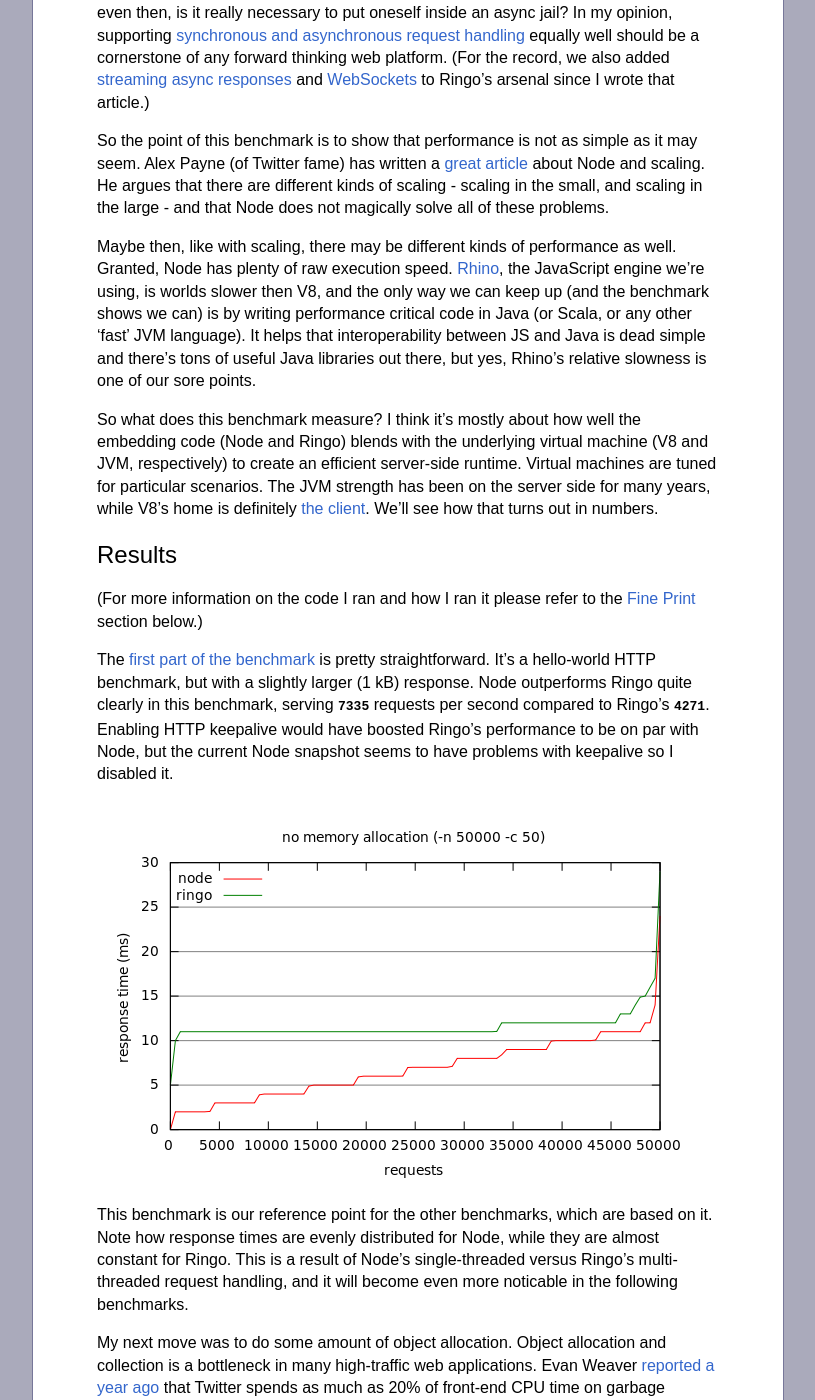
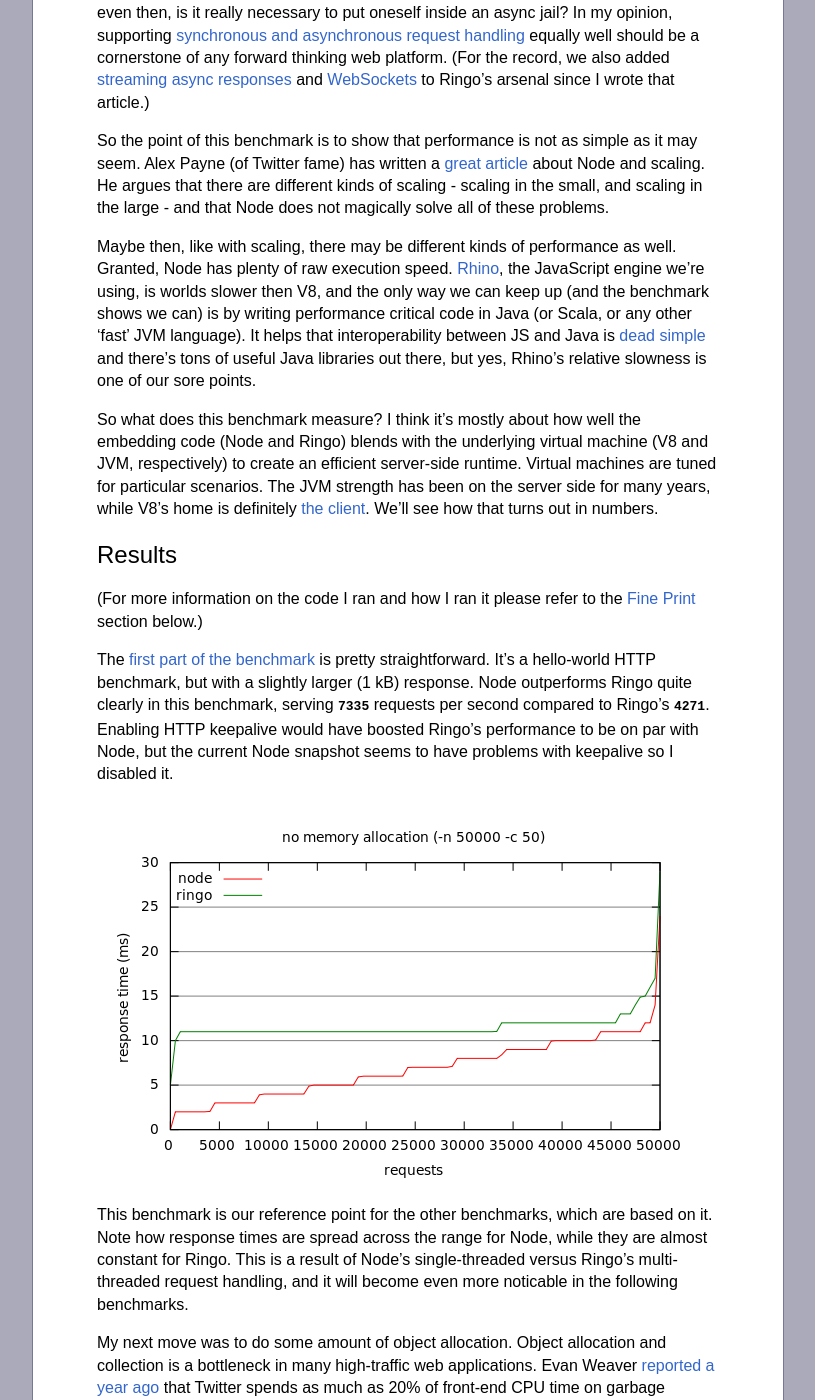
Before and after one commit to hns/hns.github.com, a Jekyll site: the page built from _posts/2010-09-21-benchmark.md, in a window 1280 px wide and 1400 px high, scrolled down 613 px. Shown: the whole window, without its empty margins (232-1047 px from the left). Built offline with Jekyll 4.4.1, drawn with Linux system fonts in a browser that asks for light colours; comment, search, counter and statistics services are not loaded; some of the changed text lies outside the part shown.

Commit message:
Some minor fixes

```diff
--- a/_posts/2010-09-21-benchmark.md
+++ b/_posts/2010-09-21-benchmark.md
@@ -39,9 +39,9 @@ performance as well. Granted, Node has plenty of raw execution speed. [Rhino], t
 JavaScript engine we're using, is worlds slower then V8, and the only way we
 can keep up (and the benchmark shows we can) is by writing performance
 critical code in Java (or Scala, or any other 'fast' JVM language). It
-helps that interoperability between JS and Java is dead simple and there's tons
-of useful Java libraries out there, but yes, Rhino's relative slowness is
-one of our sore points.
+helps that interoperability between JS and Java is [dead simple][scripting-java]
+and there's tons of useful Java libraries out there, but yes, Rhino's relative
+slowness is one of our sore points.
 
 So what does this benchmark measure? I think it's mostly about how well the
 embedding code (Node and Ringo) blends with the underlying virtual machine
@@ -66,10 +66,10 @@ snapshot seems to have problems with keepalive so I disabled it.
 ![benchmark result graph](/images/benchmark/no-alloc.png)
 
 This benchmark is our reference point for the other benchmarks, which are based
-on it. Note how response times are evenly distributed for Node, while they are
-almost constant for Ringo. This is a result of Node's single-threaded
-versus Ringo's multi-threaded request handling, and it will become even more
-noticable in the following benchmarks.
+on it. Note how response times are spread across the range for Node,
+while they are almost constant for Ringo. This is a result of Node's
+single-threaded versus Ringo's multi-threaded request handling, and it will
+become even more noticable in the following benchmarks.
 
 My next move was to do some amount of object allocation. Object allocation and
 collection is a bottleneck in many high-traffic web applications. Evan
```
Also changed, not shown: other parts of _posts/2010-09-21-benchmark.md (+2 -1 lines).
